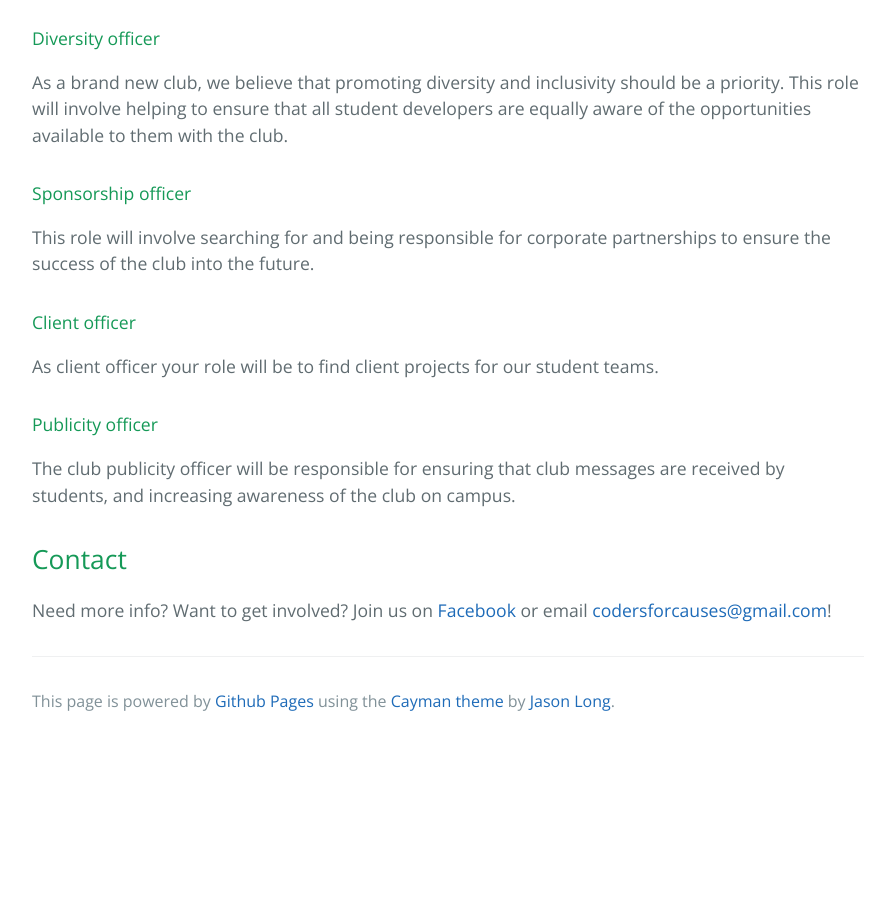
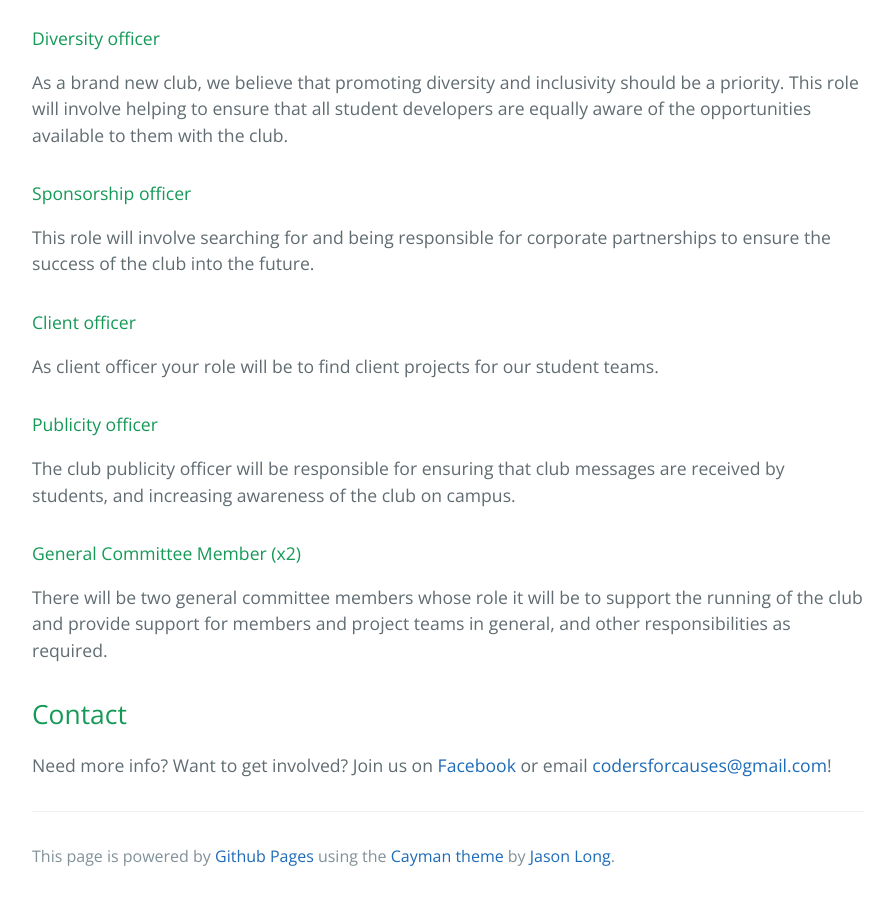
Before and after one commit to codersforcauses/backup, a Jekyll site: the page index.html, which Jekyll copies as it is, in a window 1280 px wide and 900 px high, scrolled down 1730 px. Shown: the whole window, without its empty margins (192-1085 px from the left). Built offline with Jekyll 4.4.1, drawn with Linux system fonts in a browser that asks for light colours; before the commit the page ends 2475 px from its top, so only the background shows below that.

Commit message:
Added general committee info

```diff
--- a/index.html
+++ b/index.html
@@ -69,6 +69,9 @@
 <h4>Publicity officer</h4>
 <p>The club publicity officer will be responsible for ensuring that club messages are received by students, and increasing awareness of the club on campus.</p>
 
+<h4>General Committee Member (x2)</h4>
+<p>There will be two general committee members whose role it will be to support the running of the club and provide support for members and project teams in general, and other responsibilities as required.</p>
+
 <h2>
 <a id="contact" class="anchor" href="#contact" aria-hidden="true"><span aria-hidden="true" class="octicon octicon-link"></span></a>Contact</h2>
 
```
